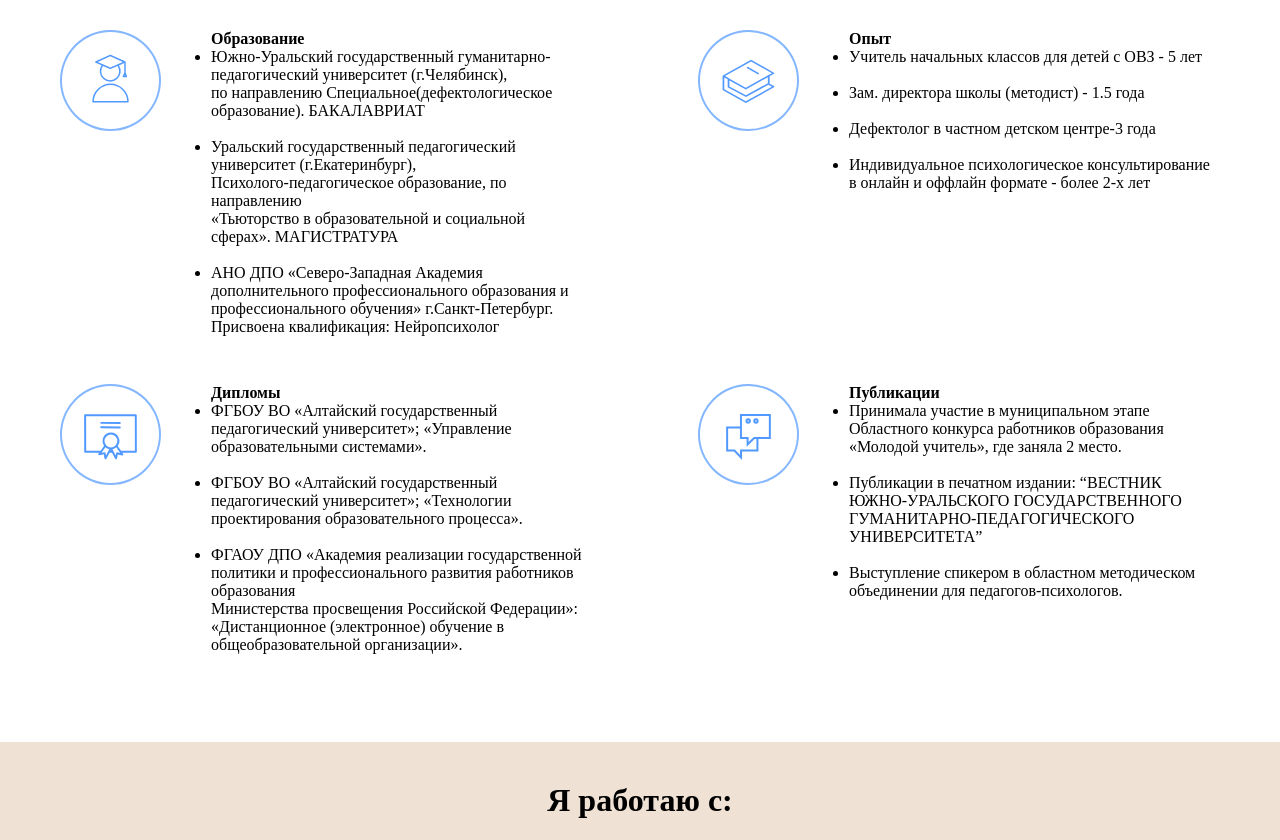
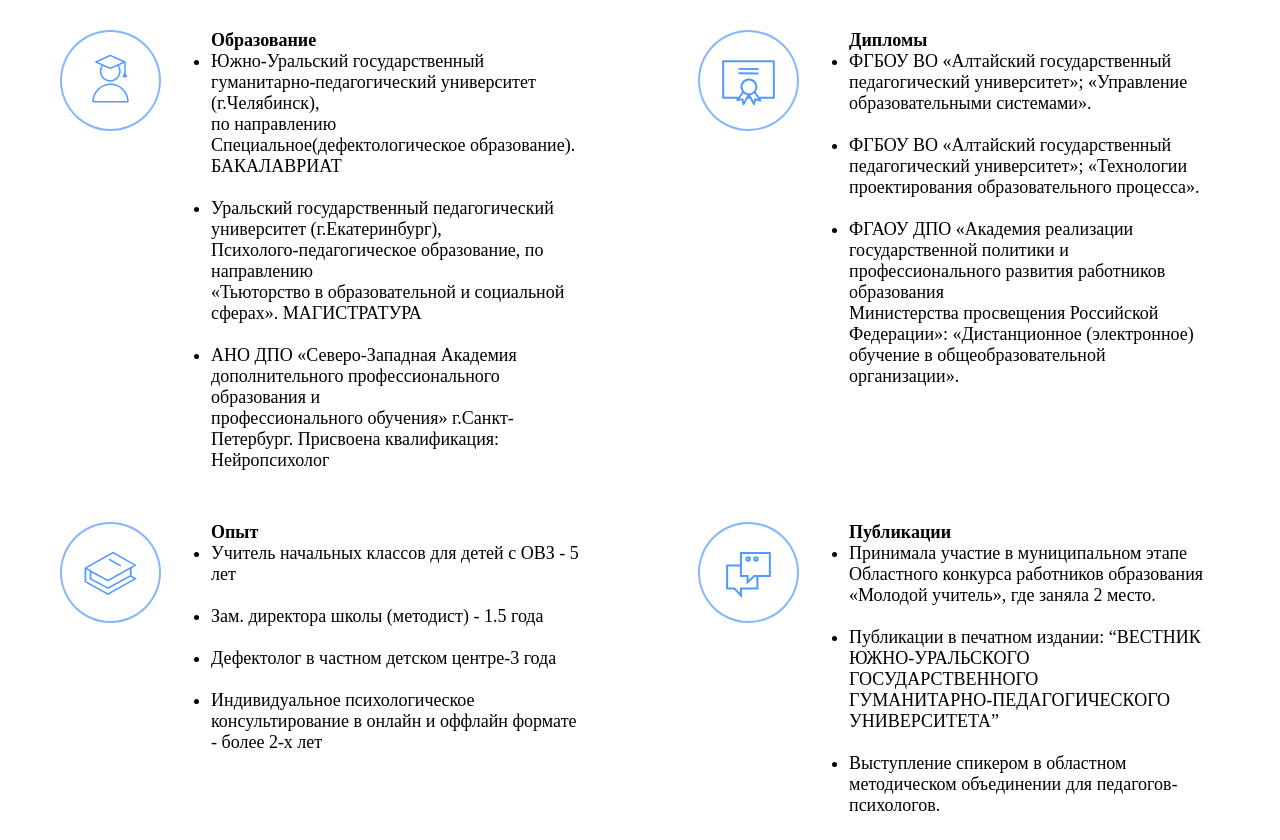
Before and after one commit to DomingoNT/wife-s_site_project, a plain HTML site: page index.html in a window 1280 px wide. Shown: the part 860-1700 px from the top of the page. Drawn offline with Linux system fonts and the light colour scheme.

Commit message:
Рокировка в about-me + увеличение шрифта

```diff
--- a/index.html
+++ b/index.html
@@ -70,20 +70,6 @@
                         </ul>
                     </div>
                 </div>
-                <div class="experience">
-                    <img class="icons-about" src="images/1Experience.svg" width="101" height="101">
-                    <div class="experience-text">
-                        <p><b>Опыт</b></p>
-                        <ul>
-                            <li>Учитель начальных классов для детей с ОВЗ - 5 лет</li><br />
-                            <li>Зам. директора школы (методист) - 1.5 года</li><br />
-                            <li>Дефектолог в частном детском центре-3 года</li><br />
-                            <li>Индивидуальное психологичеcкое консультирование в онлайн и оффлайн формате - более 2-х
-                                лет
-                            </li><br />
-                        </ul>
-                    </div>
-                </div>
                 <div class="diplom">
                     <img class="icons-about" src="images/1Diplom.svg" width="101" height="101">
                     <div class="diplom-text">
@@ -101,6 +87,37 @@
                         </ul>
                     </div>
                 </div>
+                <div class="experience">
+                    <img class="icons-about" src="images/1Experience.svg" width="101" height="101">
+                    <div class="experience-text">
+                        <p><b>Опыт</b></p>
+                        <ul>
+                            <li>Учитель начальных классов для детей с ОВЗ - 5 лет</li><br />
+                            <li>Зам. директора школы (методист) - 1.5 года</li><br />
+                            <li>Дефектолог в частном детском центре-3 года</li><br />
+                            <li>Индивидуальное психологичеcкое консультирование в онлайн и оффлайн формате - более 2-х
+                                лет
+                            </li><br />
+                        </ul>
+                    </div>
+                </div>
+                <!-- <div class="diplom">
+                    <img class="icons-about" src="images/1Diplom.svg" width="101" height="101">
+                    <div class="diplom-text">
+                        <p><b>Дипломы</b></p>
+                        <ul>
+                            <li>ФГБОУ ВО «Алтайский государственный педагогический университет»; «Управление
+                                образовательными системами».</li><br />
+                            <li>ФГБОУ ВО «Алтайский государственный педагогический университет»; «Технологии
+                                проектирования
+                                образовательного процесса».</li><br />
+                            <li>ФГАОУ ДПО «Академия реализации государственной политики и профессионального развития
+                                работников образования<br /> Министерства просвещения Российской Федерации»:
+                                «Дистанционное
+                                (электронное) обучение в общеобразовательной организации».</li><br />
+                        </ul>
+                    </div>
+                </div> -->
                 <div class="achievements">
                     <img class="icons-about" src="images/1Example.svg" width="101" height="101">
                     <div class="achievements-text">
--- a/styles.css
+++ b/styles.css
@@ -200,6 +200,7 @@ nav>div>a:hover {
     display: flex;
     justify-content: space-between;
     flex-wrap: wrap;
+    font-size: 18px;
     padding: 40px 60px;
 }
 
```
